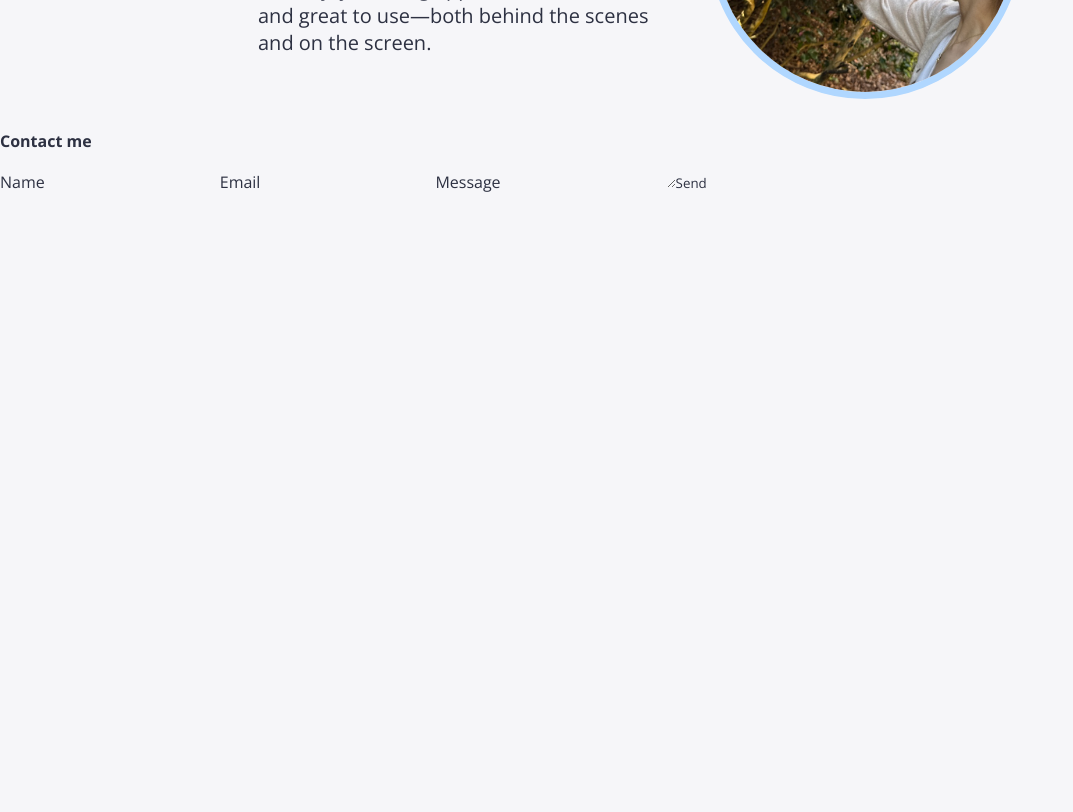
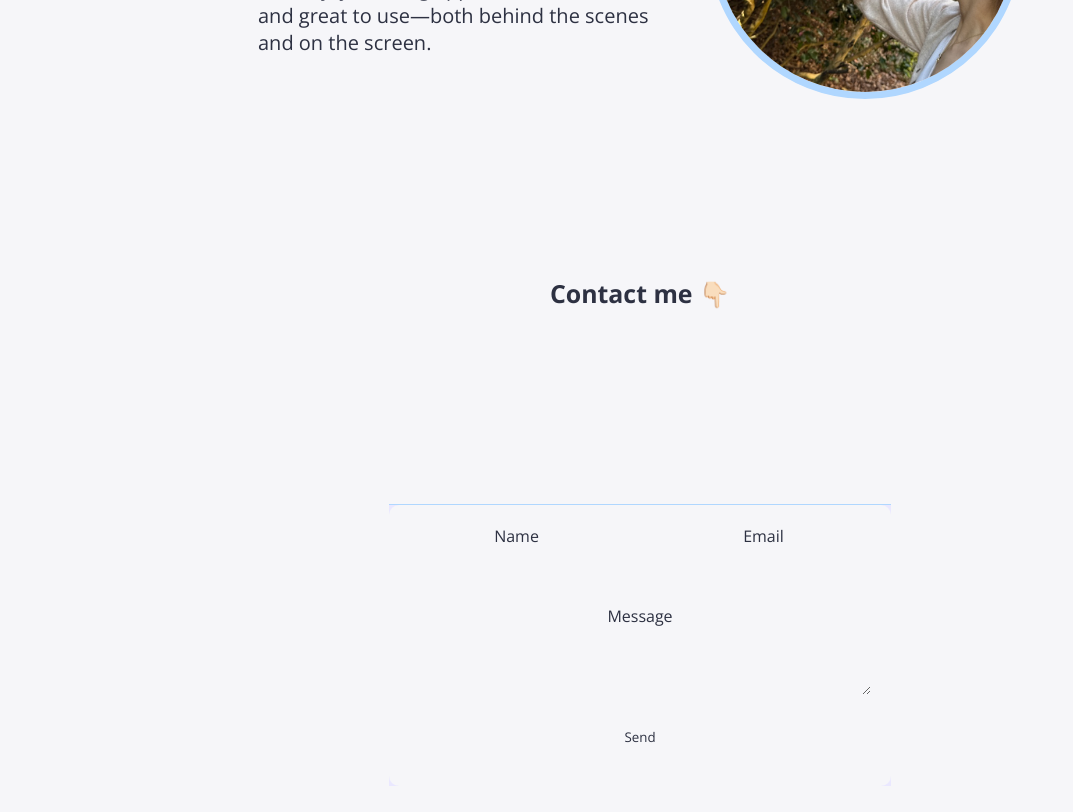
Before and after one commit to katmiah/katie-hardy-portfolio, a React (Vite) app: page / in a window 1280 px wide. Shown: the part 480-1292 px from the top of the page, without its empty margins (0-1073 px from the left). Before the commit the page ends 800 px from the top, so only its background shows below. Built offline with nearby package versions, Linux system fonts and the light colour scheme; a web font is replaced by a local one.

Commit message:
minor styling for contact me section on home page

```diff
--- a/src/App.css
+++ b/src/App.css
@@ -110,3 +110,49 @@
     height: 250px;
   }
 }
+
+.contact-me {
+  position: absolute;
+  font-size: 30px;
+  bottom: 0;
+  left: 50%;
+  transform: translateX(-50%);
+  padding: 10px;
+}
+
+.contact-form {
+  border-top: solid #b0d7ff 1.5px;
+  background-color: #eae8ff;
+  width: 100%;
+  height: 100%;
+}
+
+.contact-form form {
+  padding: 20px;
+  border-radius: 10px;
+}
+
+.form-row {
+  display: flex;
+  gap: 2rem;
+  flex-wrap: wrap;
+}
+
+.form-group {
+  flex: 1;
+  min-width: 200px;
+  display: flex;
+  flex-direction: column;
+}
+.contact-form input {
+  width: 100%;
+  padding: 12px 20px;
+  margin: 8px 0;
+  box-sizing: border-box;
+}
+.contact-form textarea {
+  width: 100%;
+  padding: 12px 20px;
+  margin: 8px 0;
+  box-sizing: border-box;
+}
--- a/src/App.jsx
+++ b/src/App.jsx
@@ -17,10 +17,6 @@ function App() {
           <Route path="/about" element={<About />} />
         </Routes>
       </>
-      <div className="App">
-        <h4>Contact me</h4>
-        <ContactForm />
-      </div>
     </div>
   );
 }
--- a/src/Components/ContactForm.jsx
+++ b/src/Components/ContactForm.jsx
@@ -36,16 +36,26 @@ function ContactForm() {
     e.target.reset();
   };
   return (
+    <div className="contact-form">
       <form onSubmit={sendEmail}>
+        <div className="form-row">
+          <div className="form-group">
             <label>Name</label>
             <input type="text" name="user_name" />
+          </div>
+          <div className="form-group">
             <label>Email</label>
             <input type="email" name="user_email" />
+          </div>
+        </div>
+
         <label>Message</label>
         <textarea name="message" />
+
         <input type="submit" value="Send" disabled={isSubmitting} />
         {stateMessage && <p>{stateMessage}</p>}
       </form>
+    </div>
   );
 }
 export default ContactForm;
--- a/src/Components/Home.jsx
+++ b/src/Components/Home.jsx
@@ -1,4 +1,6 @@
 import image from "../assets/image.jpeg";
+import ContactForm from "./ContactForm";
+import { useEffect } from "react";
 
 function Home() {
   return (
@@ -24,6 +26,13 @@ function Home() {
           />
         </div>
       </div>
+      <header className="contact-me">
+        <h5>Contact me 👇🏻</h5>
+      </header>
+      <section style={{ minHeight: "400px" }}></section>
+      <div className="App">
+        <ContactForm />
+      </div>
     </div>
   );
 }
```
Lines whose indentation alone changed are shown as unchanged.
